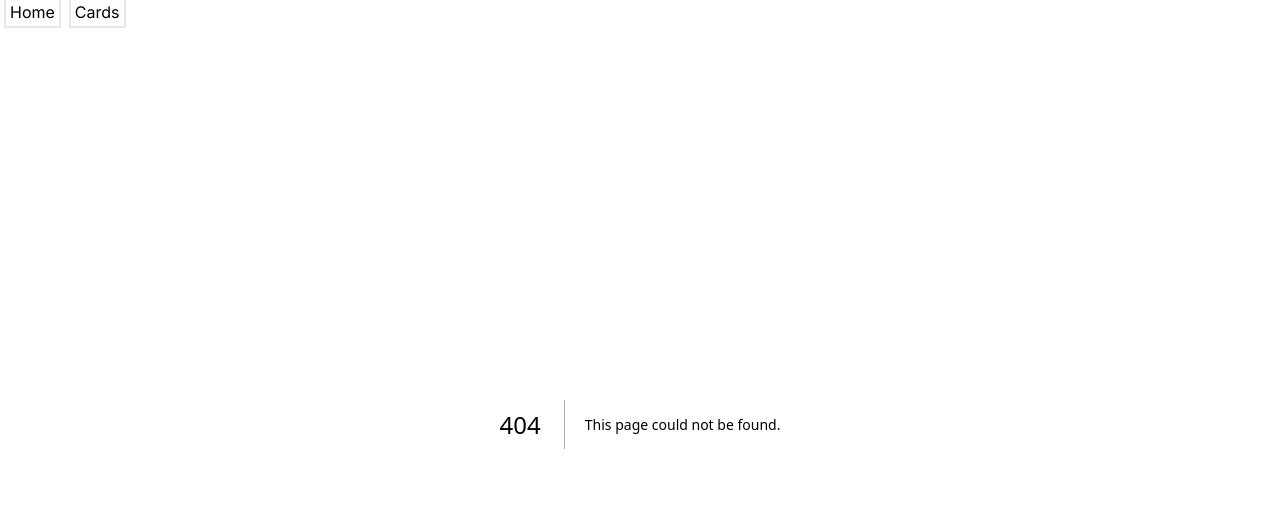
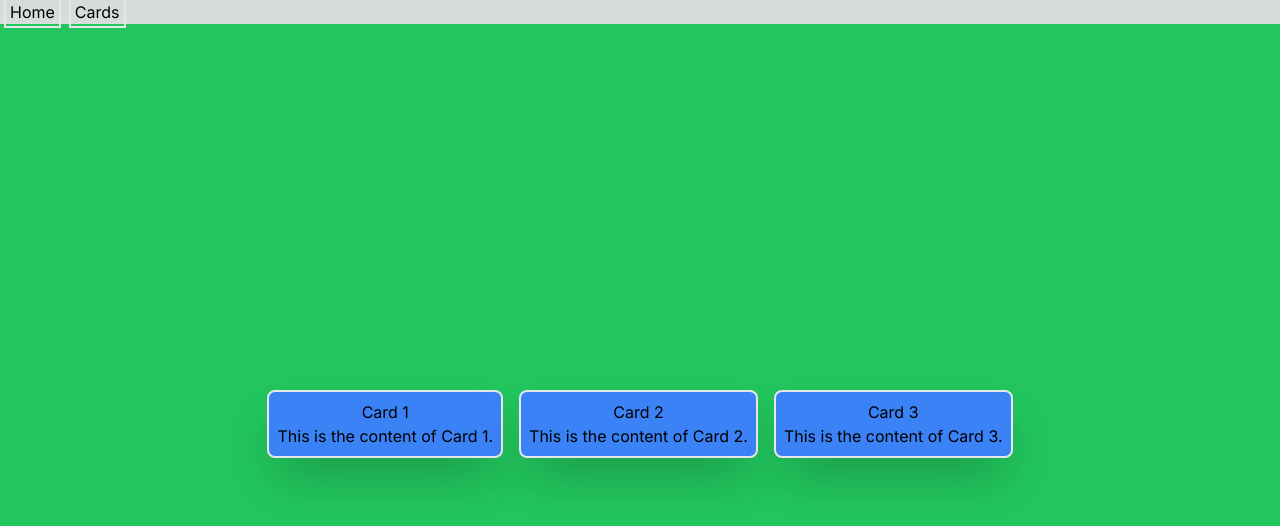
Before and after one commit to davidbeshensky/NextJSTailwindPlayground, a Next.js app: page /CardContainer in a window 1280 px wide. Before the commit this address had no page. Shown: the top 526 px of the page. Built offline with nearby package versions, Linux system fonts and the light colour scheme.

Commit message:
new addition

```diff
--- /dev/null
+++ b/app/CardContainer/page.tsx
@@ -0,0 +1,27 @@
+import React from "react";
+
+interface CardProps {
+  title: string;
+  content: string;
+}
+
+const Card: React.FC<CardProps> = ({ title, content }) => (
+  <div
+    className="border-2 p-2 m-2 rounded-lg bg-blue-500 hover:bg-green-500 shadow-2xl transition duration-300 ease-in-out transform hover:scale-105 hover:opacity-75"
+  >
+    <div className="flex flex-col items-center justify-center">
+      <h3 className="text-center">{title}</h3>
+      <p>{content}</p>
+    </div>
+  </div>
+);
+
+const CardContainer: React.FC = () => (
+  <div className="flex justify-center items-center h-screen bg-green-500">
+    <Card title="Card 1" content="This is the content of Card 1." />
+    <Card title="Card 2" content="This is the content of Card 2." />
+    <Card title="Card 3" content="This is the content of Card 3." />
+  </div>
+);
+
+export default CardContainer;
```
